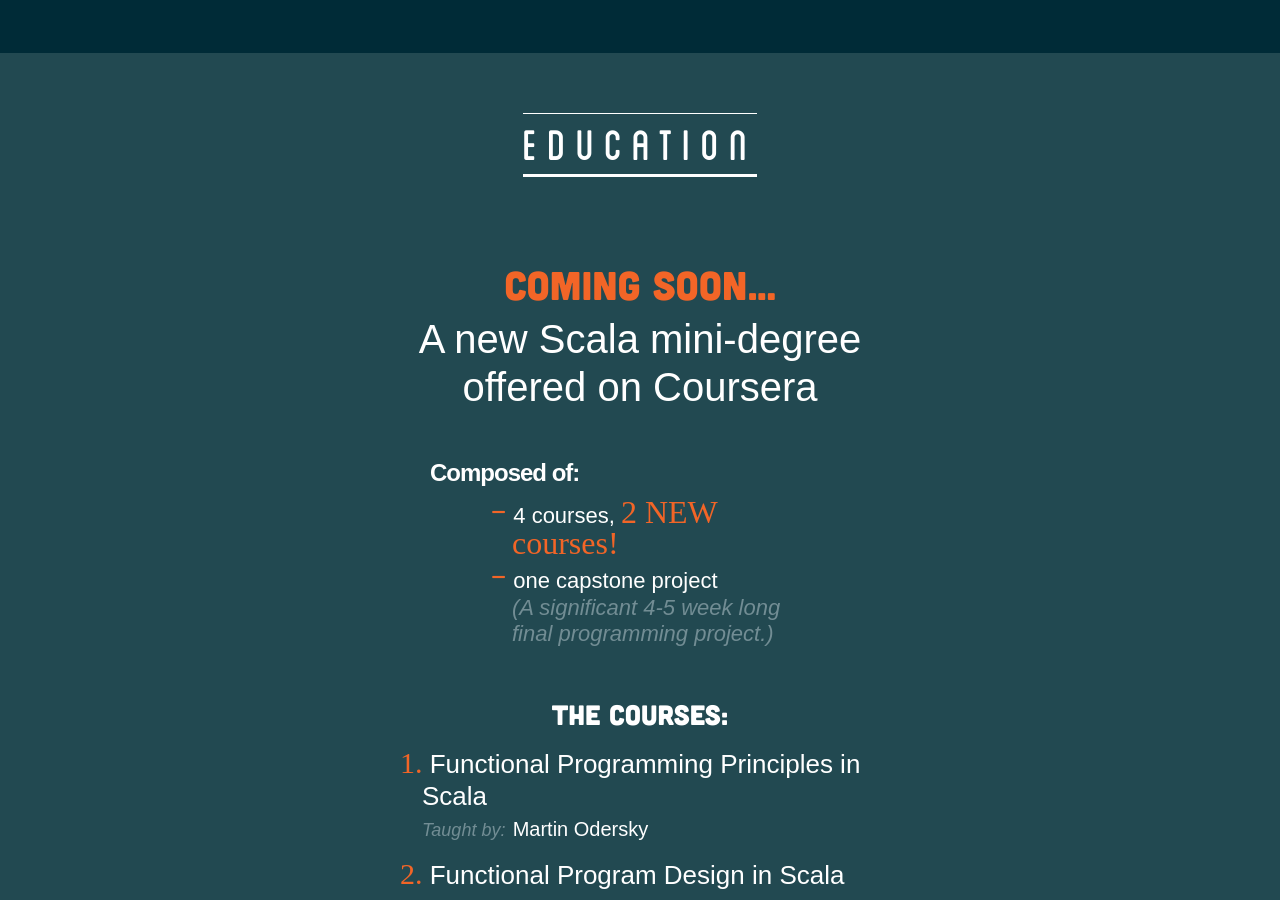
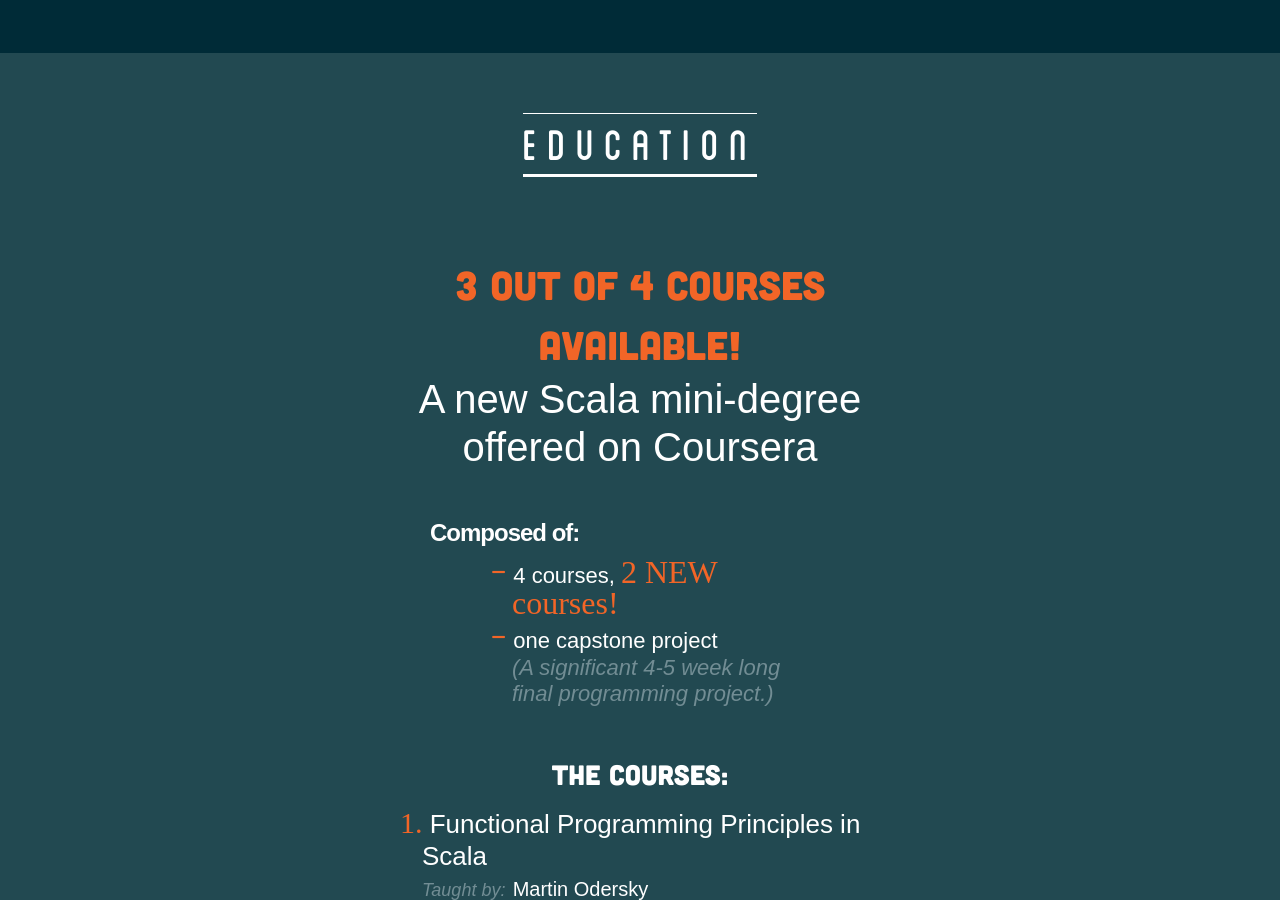
Before and after one commit to scala/scala.epfl.ch, a Jekyll site: the page built from index.md, in a window 1280 px wide and 900 px high, scrolled down 2277 px. Built offline with Jekyll 4.4.1, drawn with Linux system fonts in a browser that asks for light colours.

Commit message:
Coursera courses available

```diff
--- a/_layouts/frontpage.html
+++ b/_layouts/frontpage.html
@@ -154,7 +154,7 @@
                 <li><span class="entypo check"></span> have the <span class="orange w500">highest completion rates</span> across all MOOCs their size</li>
                 <li><span class="entypo check"></span> serve as the main educational resource for learning Scala</li>
               </ul> -->
-              <div class="coming-soon">Coming soon...</div>
+              <div class="coming-soon">3 out of 4 courses available!</div>
               <div class="mini-degree">A new Scala mini-degree offered on Coursera</div>
               <div class="what-is-mini-degree">
                 <div class="composed-of">Composed of:</div>
```
